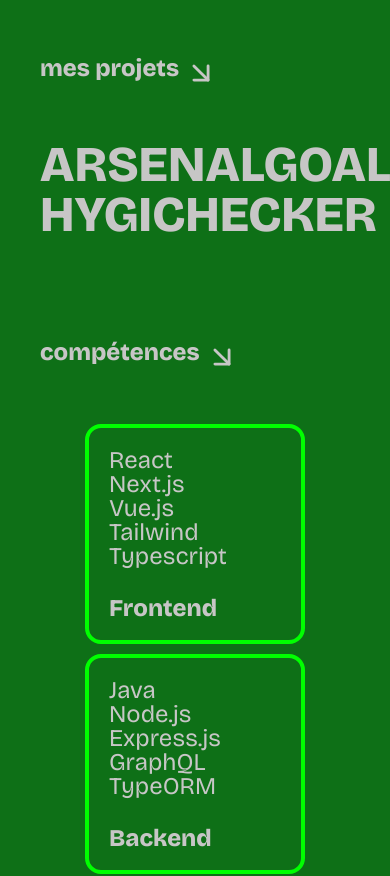
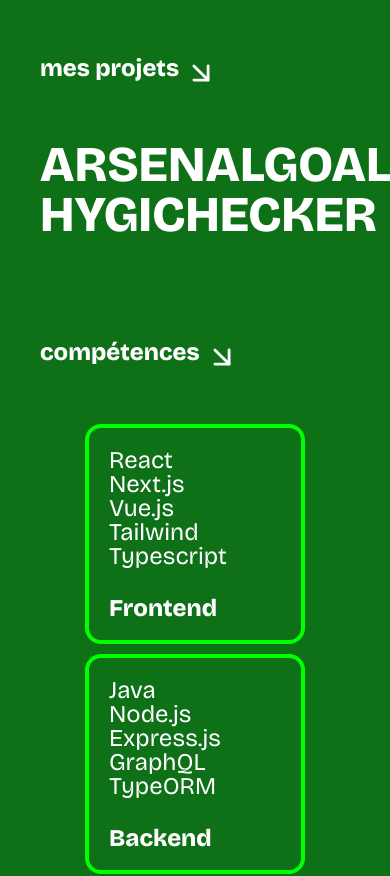
Before and after one commit to gwenael9/my-portfolio, a Next.js app: page / in a window 390 px wide. Shown: the part 960-1836 px from the top of the page. Built offline with nearby package versions, Linux system fonts and the light colour scheme.

Commit message:
fix: card & hover link-project

```diff
--- a/src/components/Projet/Card.competences.tsx
+++ b/src/components/Projet/Card.competences.tsx
@@ -1,11 +1,11 @@
 import { getUpOne } from "@/utils/function";
+import React from "react";
 
 type Competence = {
   title: string;
   content: string[];
 };
 
-export default function CardCompetences() {
 const competences: Competence[] = [
   {
     title: "frontend",
@@ -15,24 +15,30 @@ export default function CardCompetences() {
     title: "backend",
     content: ["java", "node.js", "express.js", "graphQL", "typeORM"],
   },
-    { title: "workflow", content: ["docker", "git", "CI/CD"] },
+  {
+    title: "workflow",
+    content: ["docker", "git", "CI/CD"],
+  },
 ];
 
+export default function CardCompetences() {
   return (
     <>
-      {competences.map((competence, index) => (
+      {competences.map(({ title, content }, index) => (
         <div
           key={index}
-          className="rounded-card p-8 border-primary border-base flex flex-col justify-between aspect-square w-[22rem] md:w-[28rem] hover:bg-primary transition-colors duration-500 transform hover:scale-[1.03] hover:text-white"
+          className="rounded-card p-8 border-primary border-base flex flex-col justify-between aspect-square w-[22rem] md:w-[28rem] hover:bg-primary transition-colors duration-500 transform hover:scale-[1.03]"
         >
           <ul>
-            {competence.content.map((c, index) => (
-              <li key={index} className="text-sm">
+            {content.map((c, idx) => (
+              <li key={idx} className="text-sm">
                 {getUpOne(c)}
               </li>
             ))}
           </ul>
-          <h3 className="text-sm sm:text-base font-extrabold">{getUpOne(competence.title)}</h3>
+          <h3 className="text-sm sm:text-base font-extrabold">
+            {getUpOne(title)}
+          </h3>
         </div>
       ))}
     </>
--- a/src/pages/index.tsx
+++ b/src/pages/index.tsx
@@ -55,7 +55,7 @@ export default function Home() {
             <li key={index}>
               <Link
                 href={`/${project}`}
-                className="hover:text-primary transition-colors duration-500"
+                className="hover:text-primary transition-all duration-700 ease-in-out hover:font-medium"
               >
                 {project}
               </Link>
--- a/src/styles/globals.css
+++ b/src/styles/globals.css
@@ -10,7 +10,7 @@ html {
 
 body {
   background: #0e7017;
-  color: #c7c6c6;
+  color: #ffffff;
   font-family: Bricolage Grotesque, Arial;
   line-height: 1;
   margin: 0;
@@ -33,6 +33,8 @@ body {
   transform: translateY(0);
 }
 
+/* LOADER */
+
 .navLink:hover:after {
   transform: translateY(-100%);
 }
```
Lines whose indentation alone changed are shown as unchanged.
